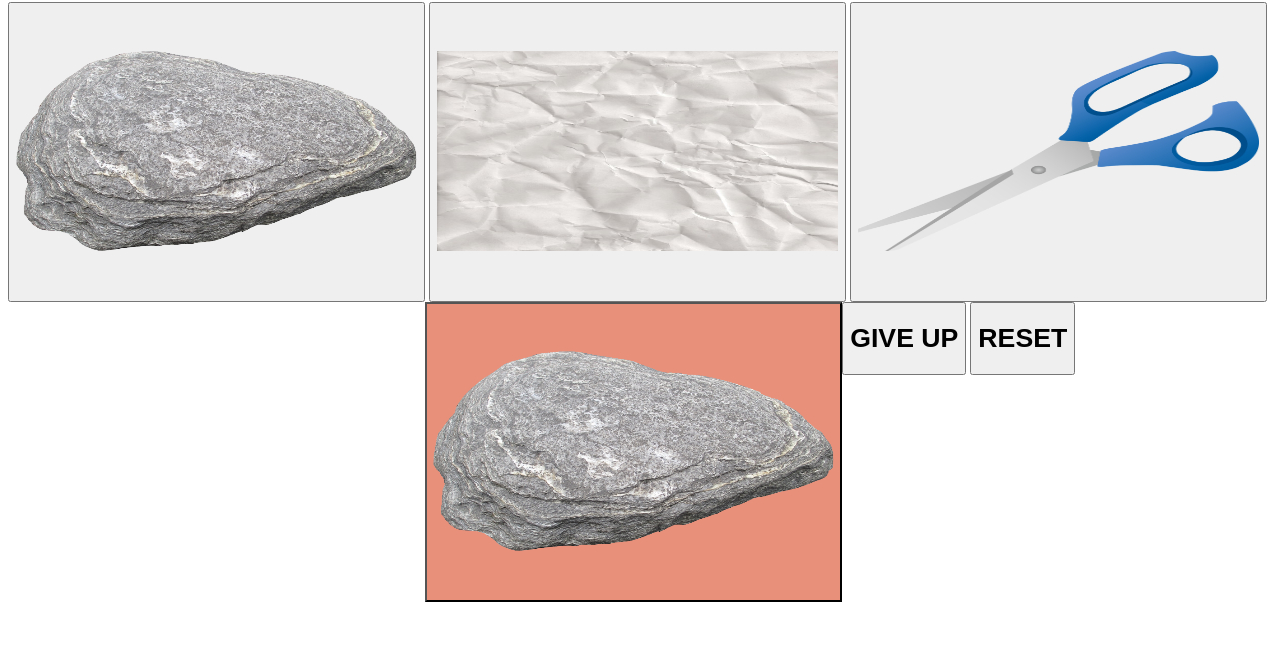
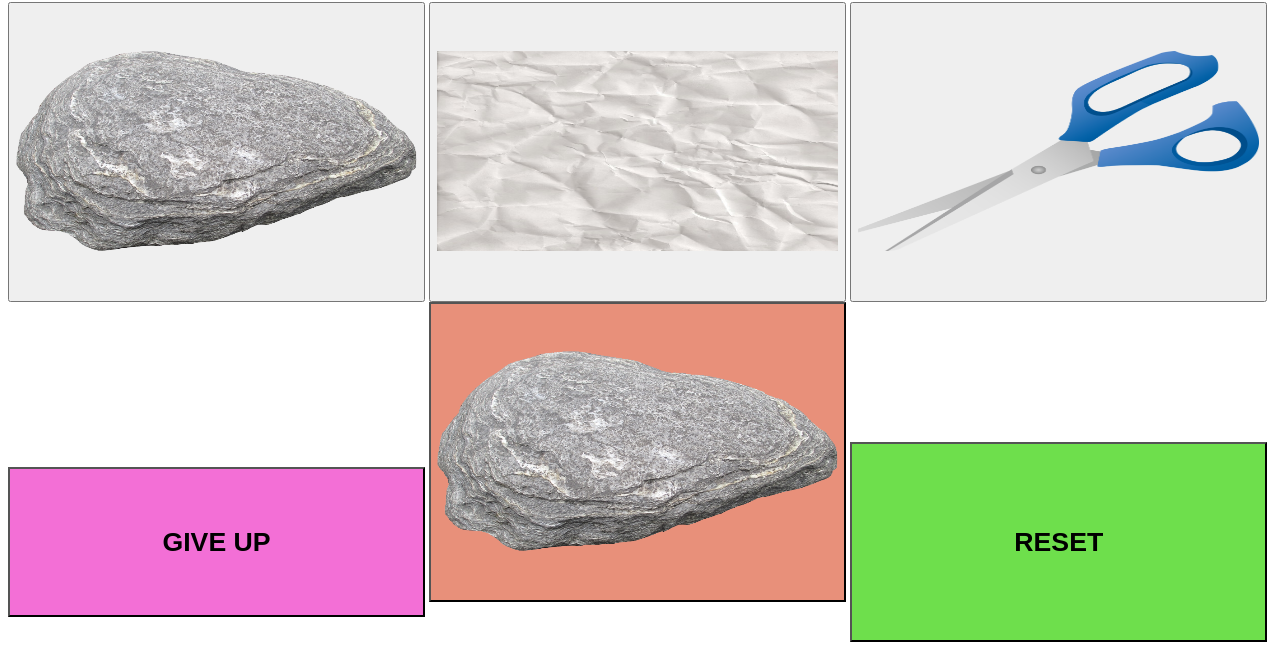
Before and after one commit to jaykhedekar7/rock-paper-scissor, a plain HTML site: page index.html in a window 1280 px wide. Shown: the part 136-800 px from the top of the page. Drawn offline with Linux system fonts and the light colour scheme.

Commit message:
Update style.css

```diff
--- a/style.css
+++ b/style.css
@@ -1,4 +1,4 @@
-#rock, #paper, #scissor, #cpu{
+#rock, #paper, #scissor{
     width: 33%;
     height: 300px;
 }
@@ -12,8 +12,22 @@
     width: 100%;
     height: 200px;
 }
+
 #cpu{
     background-color: #e8907a;
-    margin-left: 33%;
-    float: left;
+    width: 33%;
+    height: 300px;
+
 }
+
+#reset{
+    background-color: #6edf4c;
+    width: 33%;
+    height: 200px;
+}
+
+ #giveup{
+    background-color: #f36fd6;
+    width: 33%;
+    height: 150px;
+ }
```
